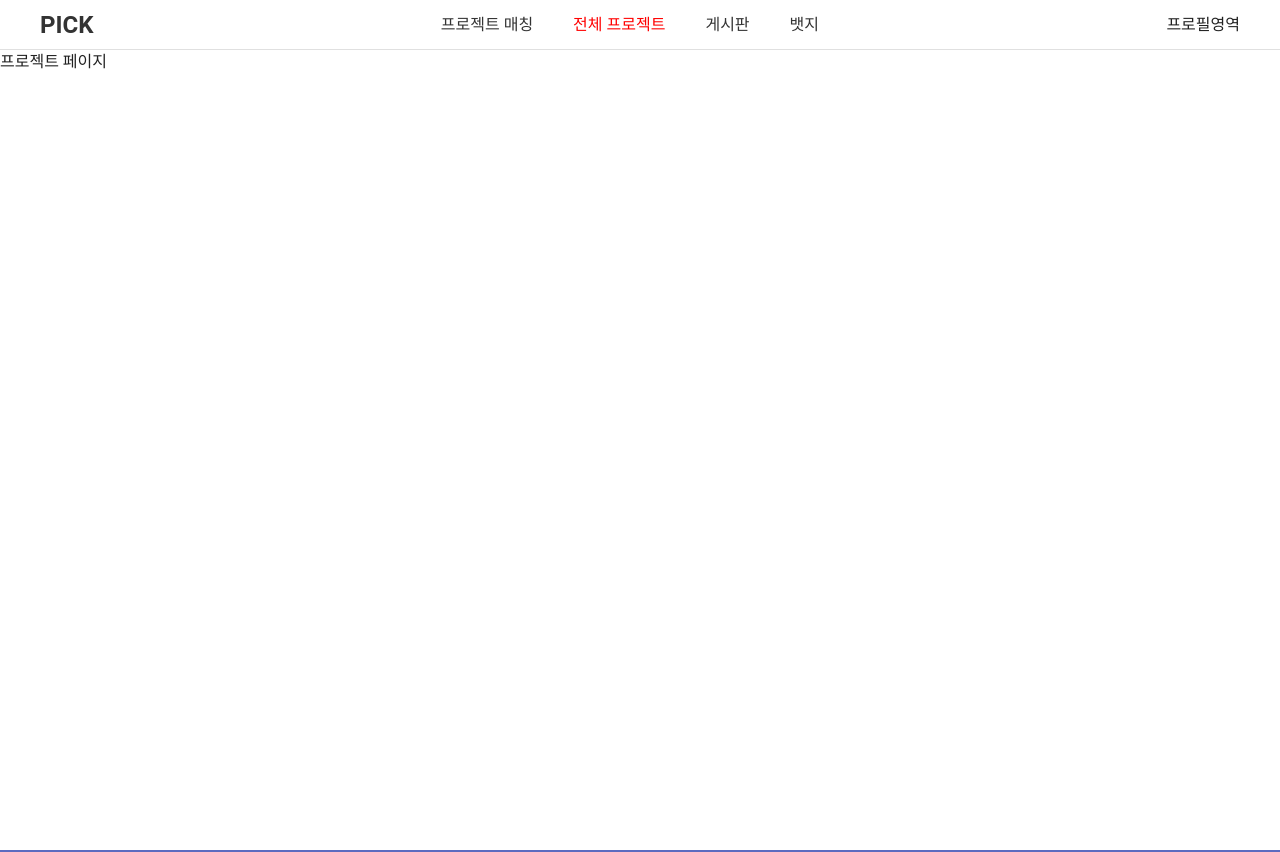
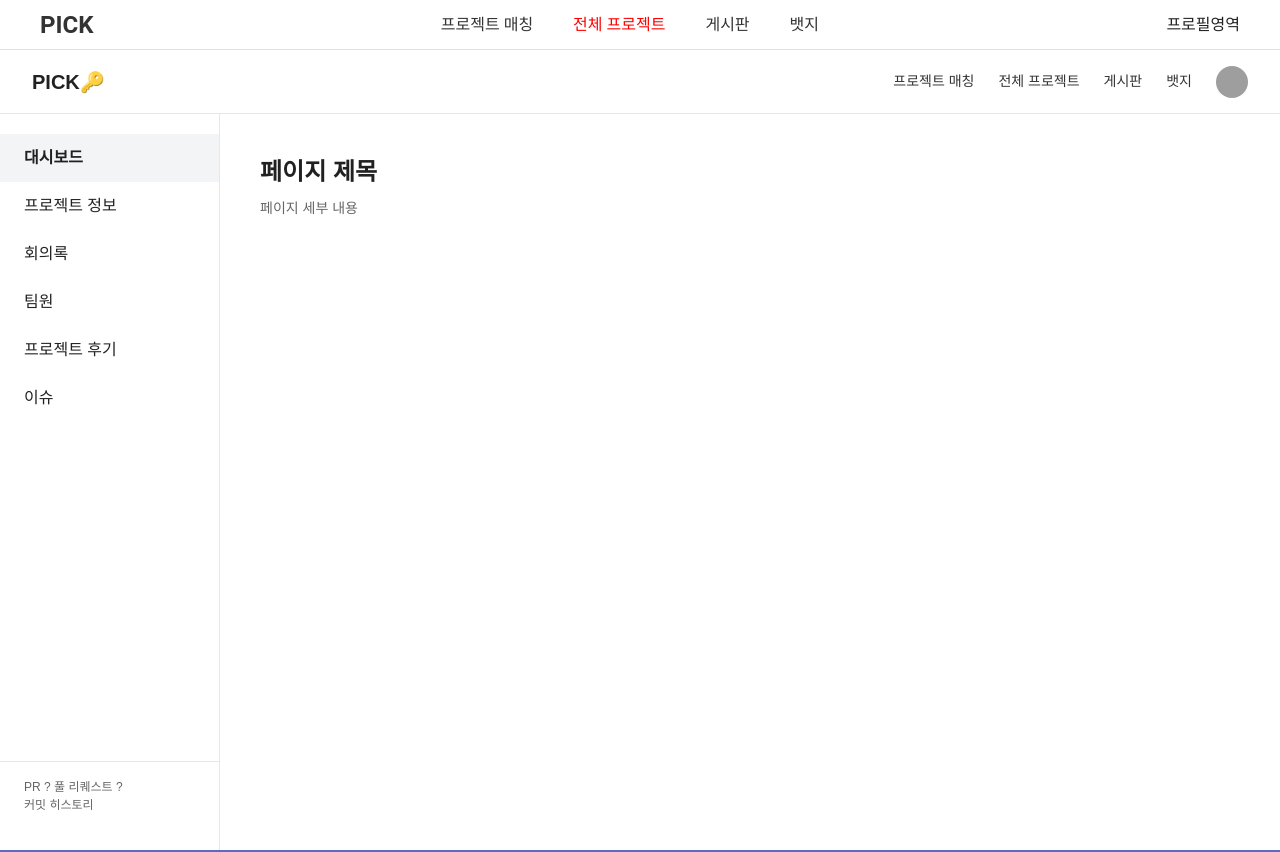
Before and after one commit to BE14-NoB/pick-frontend, a Vue app in the folder pick-front/: page /project in a window 1280 px wide. Shown: the top 852 px of the page. Built offline with nearby package versions, Linux system fonts and the light colour scheme; grey boxes are pictures that could not be loaded.

Commit message:
Feat: ProjectView 작업중

```diff
--- /dev/null
+++ b/pick-front/src/project/views/ProjectView.vue
@@ -0,0 +1,150 @@
+<template>
+    <div class="app-container">
+        <!-- 헤더 -->
+        <header class="header">
+            <div class="logo">PICK🔑</div>
+            <nav class="nav">
+                <a href="#">프로젝트 매칭</a>
+                <a href="#">전체 프로젝트</a>
+                <a href="#">게시판</a>
+                <a href="#">뱃지</a>
+                <img class="profile-img" src="https://i.imgur.com/1X3f3xz.png" alt="profile" />
+            </nav>
+        </header>
+
+        <!-- 바디 -->
+        <div class="body">
+            <!-- 사이드바 -->
+            <aside class="sidebar">
+                <ul>
+                    <li class="active">대시보드</li>
+                    <li>프로젝트 정보</li>
+                    <li>회의록</li>
+                    <li>팀원</li>
+                    <li>프로젝트 후기</li>
+                    <li>이슈</li>
+                </ul>
+
+                <div class="sidebar-bottom">
+                    <div>PR ? 풀 리퀘스트 ?</div>
+                    <div>커밋 히스토리</div>
+                </div>
+            </aside>
+
+            <!-- 본문 -->
+            <main class="main-content">
+                <h1 class="page-title">페이지 제목</h1>
+                <p class="page-subtitle">페이지 세부 내용</p>
+            </main>
+        </div>
+    </div>
+</template>
+
+<script>
+export default {
+    name: 'ProjectView',
+}
+</script>
+
+<style scoped>
+/* 전체 구조 */
+.app-container {
+    display: flex;
+    flex-direction: column;
+    min-height: 100vh;
+    font-family: 'Pretendard', sans-serif;
+}
+
+/* 헤더 */
+.header {
+    display: flex;
+    justify-content: space-between;
+    align-items: center;
+    padding: 0 32px;
+    height: 64px;
+    border-bottom: 1px solid #e5e7eb;
+}
+
+.logo {
+    font-weight: bold;
+    font-size: 20px;
+}
+
+.nav {
+    display: flex;
+    align-items: center;
+    gap: 24px;
+}
+
+.nav a {
+    text-decoration: none;
+    color: #333;
+    font-size: 14px;
+}
+
+.profile-img {
+    width: 32px;
+    height: 32px;
+    border-radius: 9999px;
+}
+
+/* 바디 영역 */
+.body {
+    display: flex;
+    flex: 1;
+}
+
+/* 사이드바 */
+.sidebar {
+    width: 220px;
+    border-right: 1px solid #e5e7eb;
+    padding: 20px 0;
+    display: flex;
+    flex-direction: column;
+    justify-content: space-between;
+}
+
+.sidebar ul {
+    list-style: none;
+    padding: 0;
+    margin: 0;
+}
+
+.sidebar li {
+    padding: 12px 24px;
+    cursor: pointer;
+}
+
+.sidebar li:hover {
+    background-color: #f3f4f6;
+}
+
+.sidebar li.active {
+    background-color: #f3f4f6;
+    font-weight: bold;
+}
+
+.sidebar-bottom {
+    font-size: 12px;
+    color: #666;
+    padding: 16px 24px;
+    border-top: 1px solid #e5e7eb;
+}
+
+/* 메인 콘텐츠 */
+.main-content {
+    flex: 1;
+    padding: 40px;
+}
+
+.page-title {
+    font-size: 24px;
+    font-weight: 700;
+    margin-bottom: 8px;
+}
+
+.page-subtitle {
+    font-size: 14px;
+    color: #666;
+}
+</style>
--- a/pick-front/src/router/router.js
+++ b/pick-front/src/router/router.js
@@ -18,7 +18,7 @@ const router = createRouter({
     {
       path: '/project',
       name: 'Project',
-      component: () => import('@/views/ProjectView.vue'),
+      component: () => import('@/project/views/ProjectView.vue'),
     },
     {
       path: '/board',
--- a/pick-front/src/views/ProjectView.vue
+++ /dev/null
@@ -1,12 +0,0 @@
-<template>
-    <div>프로젝트 페이지</div>
-</template>
-
-
-<script setup>
-
-</script>
-
-<style scoped>
-
-</style>
```
Also changed, not shown: pick-front/src/project/components/Sidebar.vue (added, +27 -0 lines).
